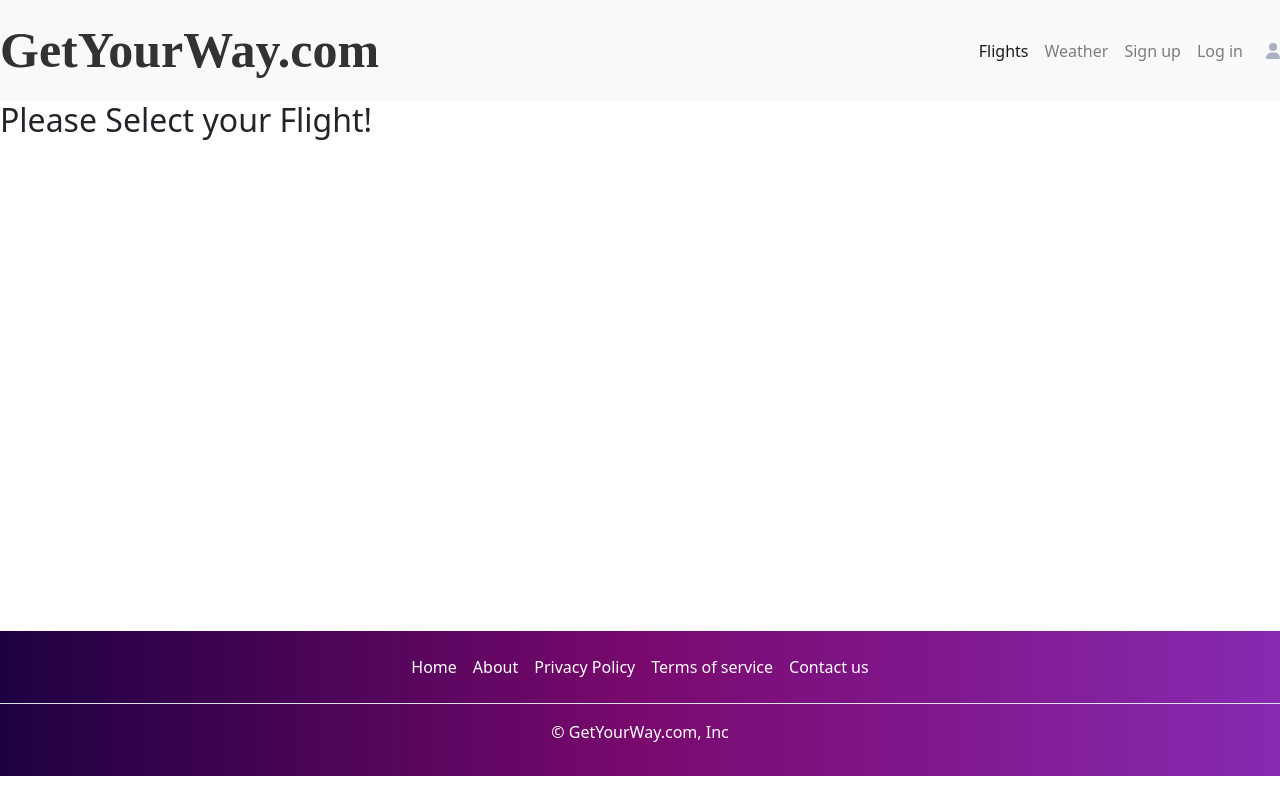
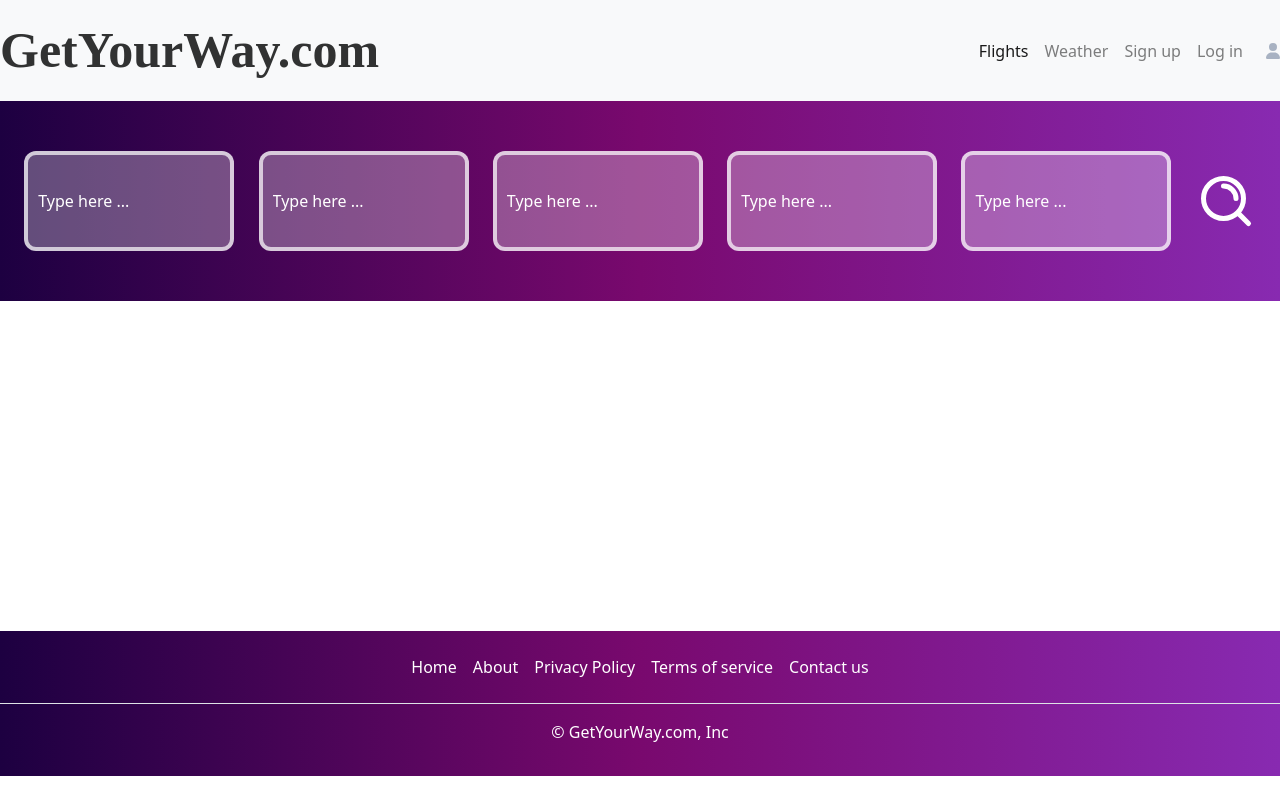
Before and after one commit to eclonghurst/SkyTwoFlyFront, a React (Create React App) app: page /Flights in a window 1280 px wide. Built offline with nearby package versions, Linux system fonts and the light colour scheme.

Commit message:
added Button bar to flights page

```diff
--- a/src/Pages/Flights.js
+++ b/src/Pages/Flights.js
@@ -1,8 +1,14 @@
 import React from "react";
+import ButtonBar from "../Components/ButtonBar";
+import HeroTagline from "../Components/HeroTagline";
 
 function Flights(){
-    return<h1>GetYourWay.com Flights</h1>,
-    <h2>Please Select your Flight!</h2>
+   return(
+        <>
+        <ButtonBar/>
+
+</>
+    );
 }
 
 export default Flights;
```
